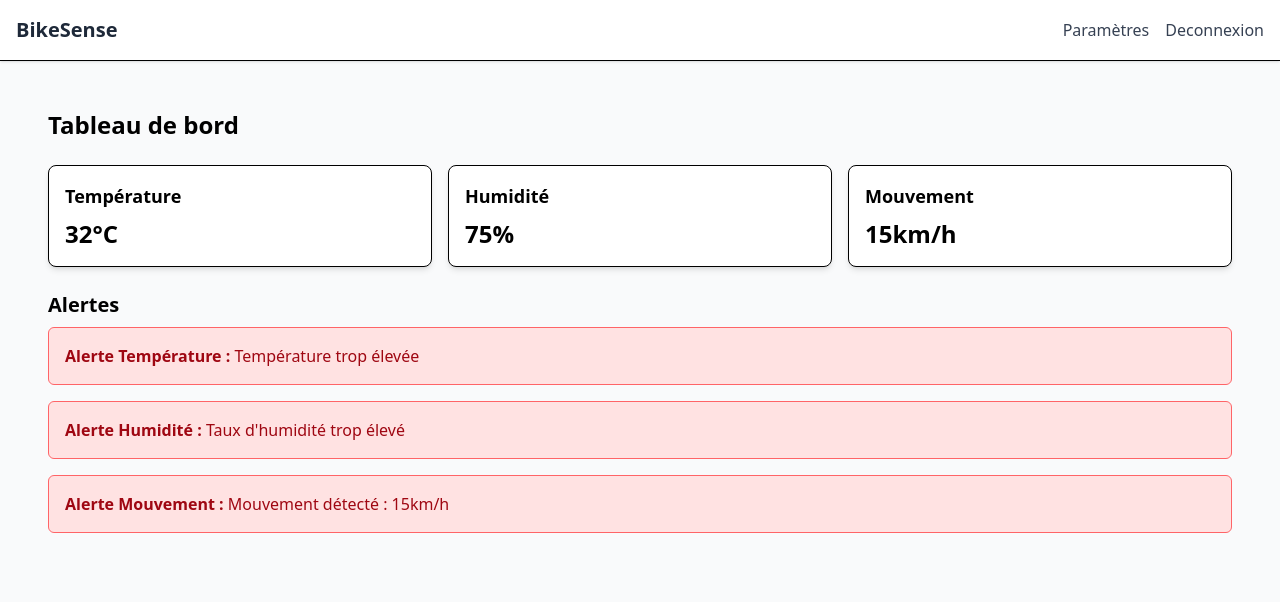
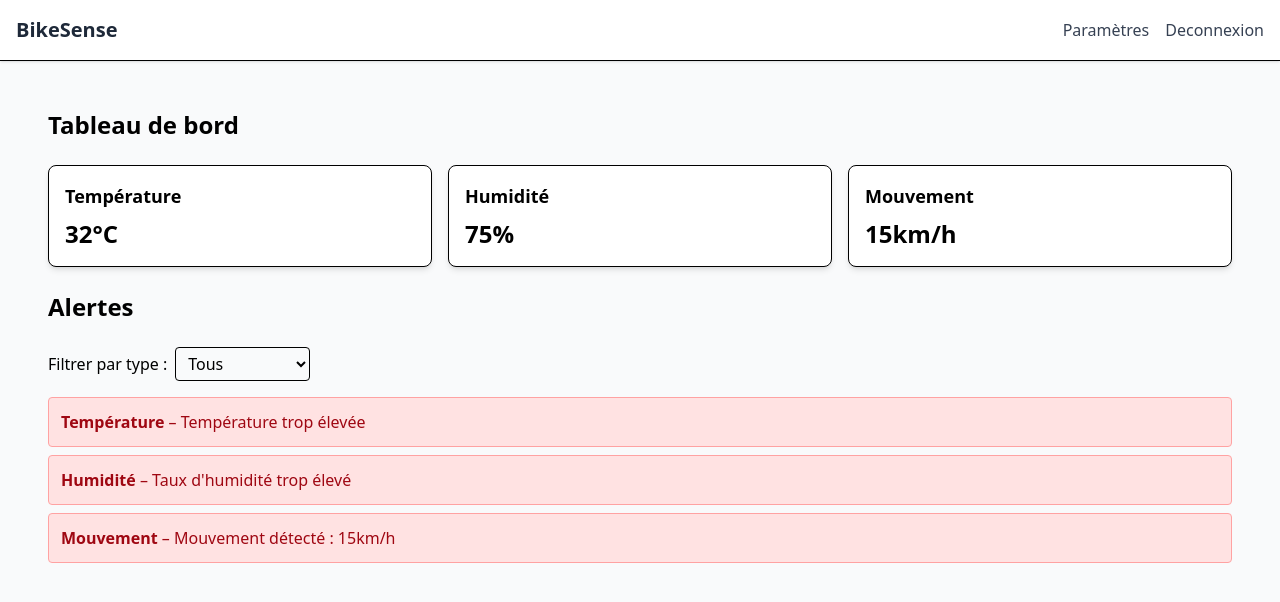
Before and after one commit to Marie-GwenaelleFahem/BikeSense, a React (Vite) app: page /dashboard in a window 1280 px wide. Shown: the top 602 px of the page. Built offline with nearby package versions, Linux system fonts and the light colour scheme.

Commit message:
feat: alert list with filter by type

```diff
--- a/src/App.tsx
+++ b/src/App.tsx
@@ -5,18 +5,21 @@ import Layout from './components/Layout';
 import Settings from './pages/Settings';
 import Login from './pages/Login';
 import Notfound from './pages/Notfound';
+import { AlertSettingsProvider } from './context/AlertSettingsContext';
 
 function App() {
     return (
         <BrowserRouter>
+            <AlertSettingsProvider>
             <Routes>
                 <Route path="/" element={<Layout />}>
                     <Route index element={<Login />} />
                     <Route path="/dashboard" element={<Dashboard />} />
                     <Route path="/settings" element={<Settings />} />
-                    <Route path="*" element={<Notfound />} />
-                </Route>
-            </Routes>
+                        <Route path="*" element={<Notfound />} />
+                    </Route>
+                </Routes>
+            </AlertSettingsProvider>
         </BrowserRouter>
     );
 }
--- a/src/features/alerts/AlertList.tsx
+++ b/src/features/alerts/AlertList.tsx
@@ -1,23 +1,46 @@
-import React from 'react';
-import AlertBanner from '../../components/AlertBanner';
+import React, { useState } from 'react';
 import useMockSensors from '../../hooks/useMockSensors';
 import useAlerts from './useAlerts';
 
 const AlertList: React.FC = () => {
   const sensors = useMockSensors();
-  const alerts = useAlerts(sensors);
+  const allAlerts = useAlerts(sensors);
+  const [filterType, setFilterType] = useState<'tous' | 'température' | 'humidité' | 'mouvement'>('tous');
+
+  const filteredAlerts = filterType === 'tous'
+    ? allAlerts
+    : allAlerts.filter((alert) => alert.type === filterType);
 
   return (
-    <section className="mt-6">
-      <h2 className="text-xl font-semibold mb-2">Alertes</h2>
-      {alerts.length === 0 ? (
-        <p>Aucune alerte détectée.</p>
+    <div className="space-y-6">
+      <h1 className="text-2xl font-bold">Alertes</h1>
+
+      <div className="mb-4">
+        <label className="mr-2 font-medium">Filtrer par type :</label>
+        <select
+          className="border rounded px-2 py-1"
+          value={filterType}
+          onChange={(e) => setFilterType(e.target.value as any)}
+        >
+          <option value="tous">Tous</option>
+          <option value="température">Température</option>
+          <option value="humidité">Humidité</option>
+          <option value="mouvement">Mouvement</option>
+        </select>
+      </div>
+
+      {filteredAlerts.length === 0 ? (
+        <p>Aucune alerte pour ce filtre.</p>
       ) : (
-        alerts.map((alert, index) => (
-          <AlertBanner key={index} type={alert.type} message={alert.message} />
-        ))
+        <ul className="space-y-2">
+          {filteredAlerts.map((alert, index) => (
+            <li key={index} className="bg-red-100 border border-red-300 text-red-800 p-3 rounded">
+              <strong className="capitalize">{alert.type}</strong> – {alert.message}
+            </li>
+          ))}
+        </ul>
       )}
-    </section>
+    </div>
   );
 };
 
--- a/src/pages/Settings.tsx
+++ b/src/pages/Settings.tsx
@@ -7,6 +7,7 @@ const Settings: React.FC = () => {
 
 
     const handleSave = () => {
+        // TODO: Save the settings to the database
         console.log('Save');
     };
 
```
